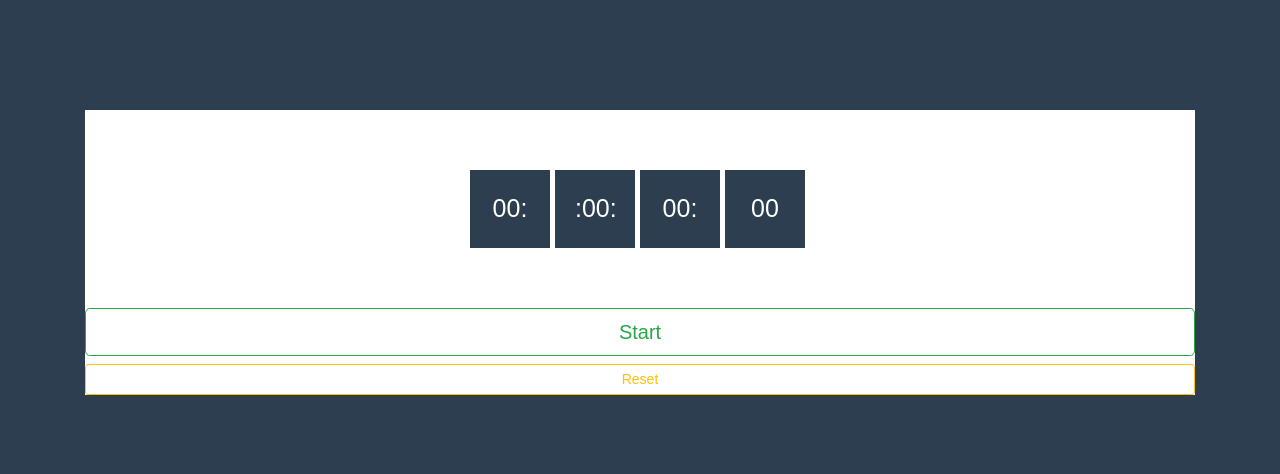
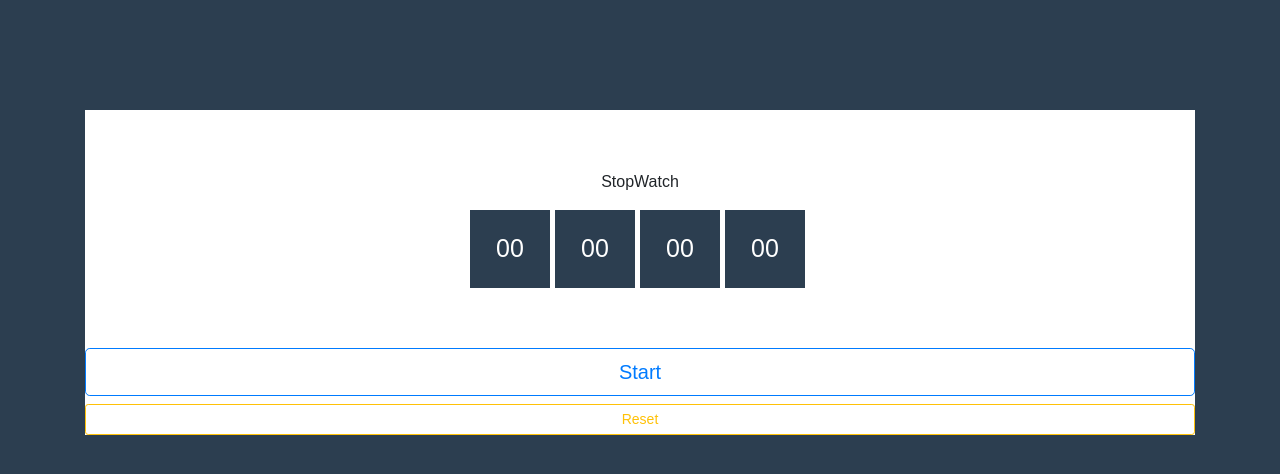
Before and after one commit to grlara9/react_stopwatch, a React (Create React App) app in the folder react-stopwatch/: page / in a window 1280 px wide. Shown: the top 474 px of the page. Built offline with nearby package versions, Linux system fonts and the light colour scheme.

Commit message:
update heroku

```diff
--- a/react-stopwatch/src/components/stopwatch.component.js
+++ b/react-stopwatch/src/components/stopwatch.component.js
@@ -47,24 +47,25 @@ class Stopwatch extends Component{
             <div>
                 <div className="counter">
                     <div className="time">
+                        <p>StopWatch</p>
                         <div className="time-value">
-                            {hours}:
+                            {hours}
                         </div>
                         <div className="time-value">
-                            :{minutes}:
+                            {minutes}
                         </div>
                         <div className="time-value">
-                           {seconds}:
+                           {seconds}
                         </div>
                         <div className="time-value">
                             {milliseconds}
                         </div>
                     </div>
-                <button  className={this.state.isRunning? "btn btn-outline-danger btn-lg btn-block": "btn btn-outline-success btn-lg btn-block"}
+                <button  className={this.state.isRunning? "btn btn-outline-danger btn-lg btn-block": "btn btn-outline-primary btn-lg btn-block"}
                  onClick={this.handleStartStop}>{this.state.isRunning? "Stop":"Start"}
                  </button>
                 <button className="btn btn-outline-warning btn-sm btn-block" onClick={this.reset}>Reset</button>
-                 </div>
+                  </div>
             </div>
         )
     }
```
Also changed, not shown: react-stopwatch/src/App.css (line endings or trailing spaces).
